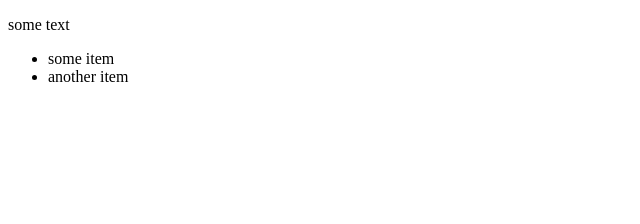
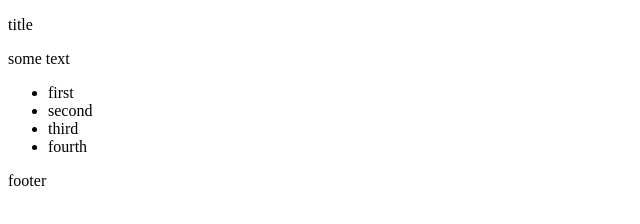
Before and after one commit to wernerbullfrog/html, a plain HTML site: page __2-workshop/exercise-2/index.html in a window 1280 px wide. Shown: the whole page, without its empty margins (0-640 px from the left). Drawn offline with Linux system fonts and the light colour scheme.

Commit message:
add title, rename & add items, add footer

```diff
--- a/__2-workshop/exercise-2/index.html
+++ b/__2-workshop/exercise-2/index.html
@@ -1,10 +1,16 @@
 <!DOCTYPE html>
 <html>
-  <body>
-    <p>some text</p>
-    <ul>
-      <li>some item</li>
-      <li>another item</li>
-    </ul>
-  </body>
+
+<body>
+  <p>title</p>
+  <p>some text</p>
+  <ul>
+    <li>first</li>
+    <li>second</li>
+    <li>third</li>
+    <li>fourth</li>
+  </ul>
+  <footer>footer</footer>
+</body>
+
 </html>
```
